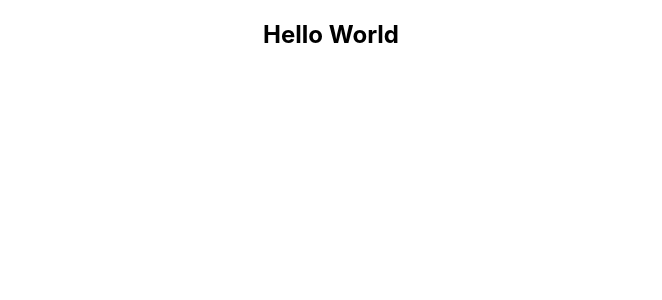
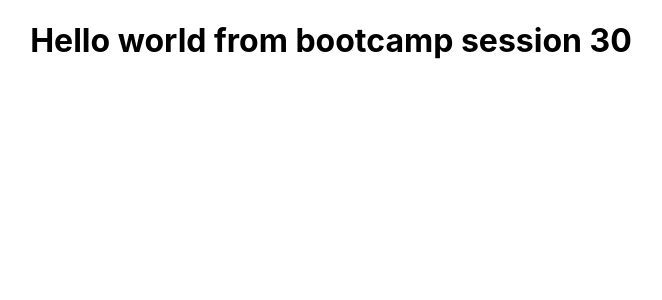
Before and after one commit to MuhammadMohsin/PanacloudBootcamp2020, a React (Create React App) app: page / in a window 1280 px wide. Shown: the top 300 px of the page, without its empty margins (309-971 px from the left). Built offline with nearby package versions, Linux system fonts and the light colour scheme.

Commit message:
Add content for bit components

```diff
--- a/src/App.js
+++ b/src/App.js
@@ -1,10 +1,11 @@
 import React from 'react';
 import './App.css';
+import Helloworld from "./components/helloworld";
 
 function App() {
   return (
     <div className="App">
-      <h2>Hello World</h2>
+      <Helloworld />
     </div>
   );
 }
--- /dev/null
+++ b/src/components/helloworld.js
@@ -0,0 +1,8 @@
+import React from 'react';
+
+const Helloworld = () => (<h1>
+    Hello world from bootcamp session 30
+</h1>
+);
+
+export default Helloworld;
```
Also changed, not shown: package.json (+7 -0 lines), 2 other files (tests, documents, lock files or other folders).
